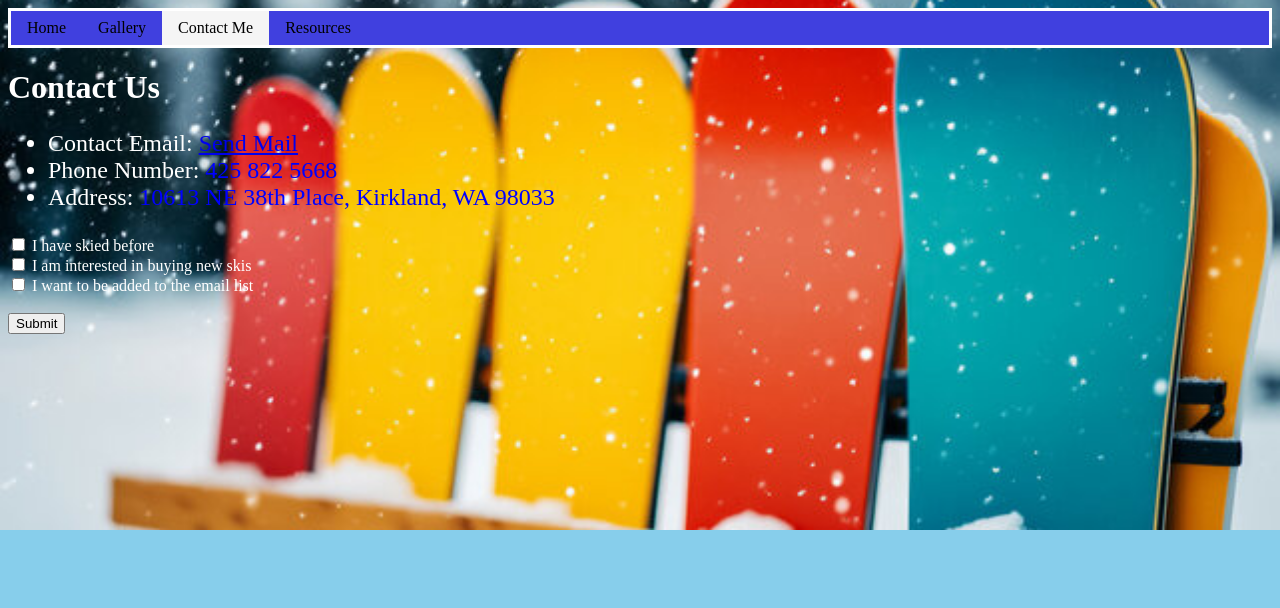
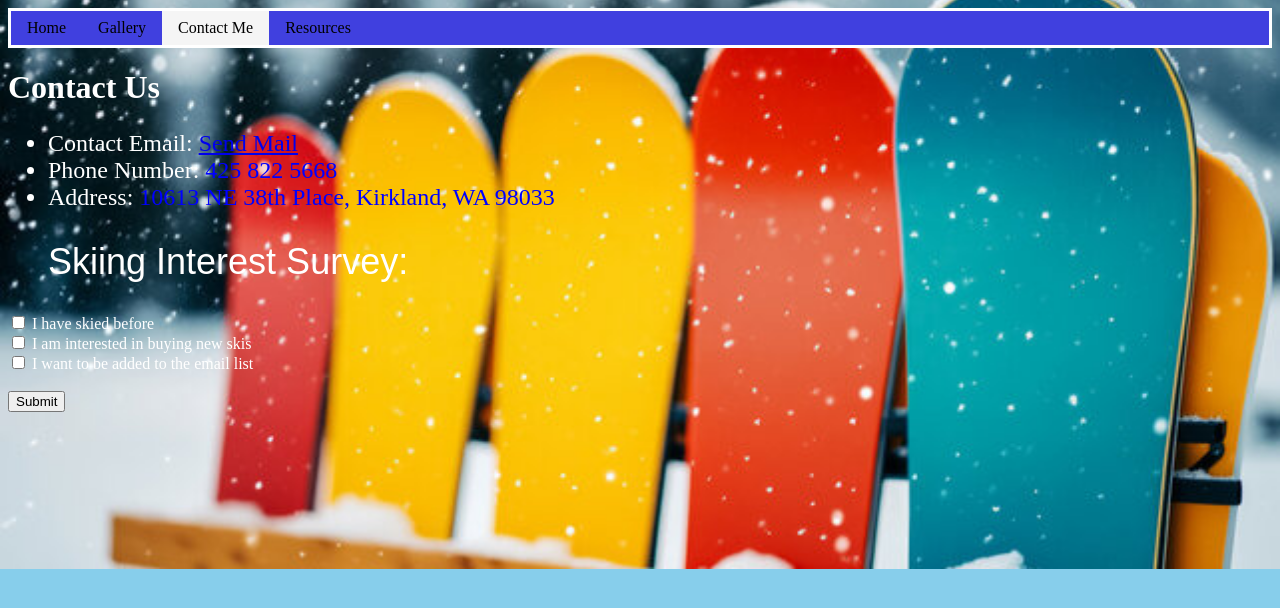
Before and after one commit to benR109/MA1-ShareGenuis, a plain HTML site: page contact.html in a window 1280 px wide. Drawn offline with Linux system fonts and the light colour scheme.

Commit message:
CW/HW: Fonts matter commit with all three fonts (added but not working corectly)

```diff
--- a/CSS/style.css
+++ b/CSS/style.css
@@ -49,12 +49,19 @@ text1{
     background-position: center;
     background-repeat: no-repeat;
     background-size: cover;
+
+
 }
 .font1{
     font-family: "disalina", sans-serif;
     font-weight: 700;
     font-style: normal;
 }
+.font2{
+font-family: "homage-script", sans-serif;
+font-weight: 400;
+font-style: normal;
+}
 h1{
 font-family: "karol-sans",serif;
 font-weight: 700;
--- a/contact.html
+++ b/contact.html
@@ -25,6 +25,8 @@ class="image1">
     <li>Phone Number: <span style="color: blue;">425 822 5668</span></li>
     <li>Address: <span style="color: blue;">10613 NE 38th Place, Kirkland, WA 98033</span></li>
 
+<h2 class="font2">Skiing Interest Survey:</h2>
+
 </ul>
 <form action="/action_page.php">
     <input type="checkbox" id="vehicle1" name="vehicle1" value="Bike">
```
